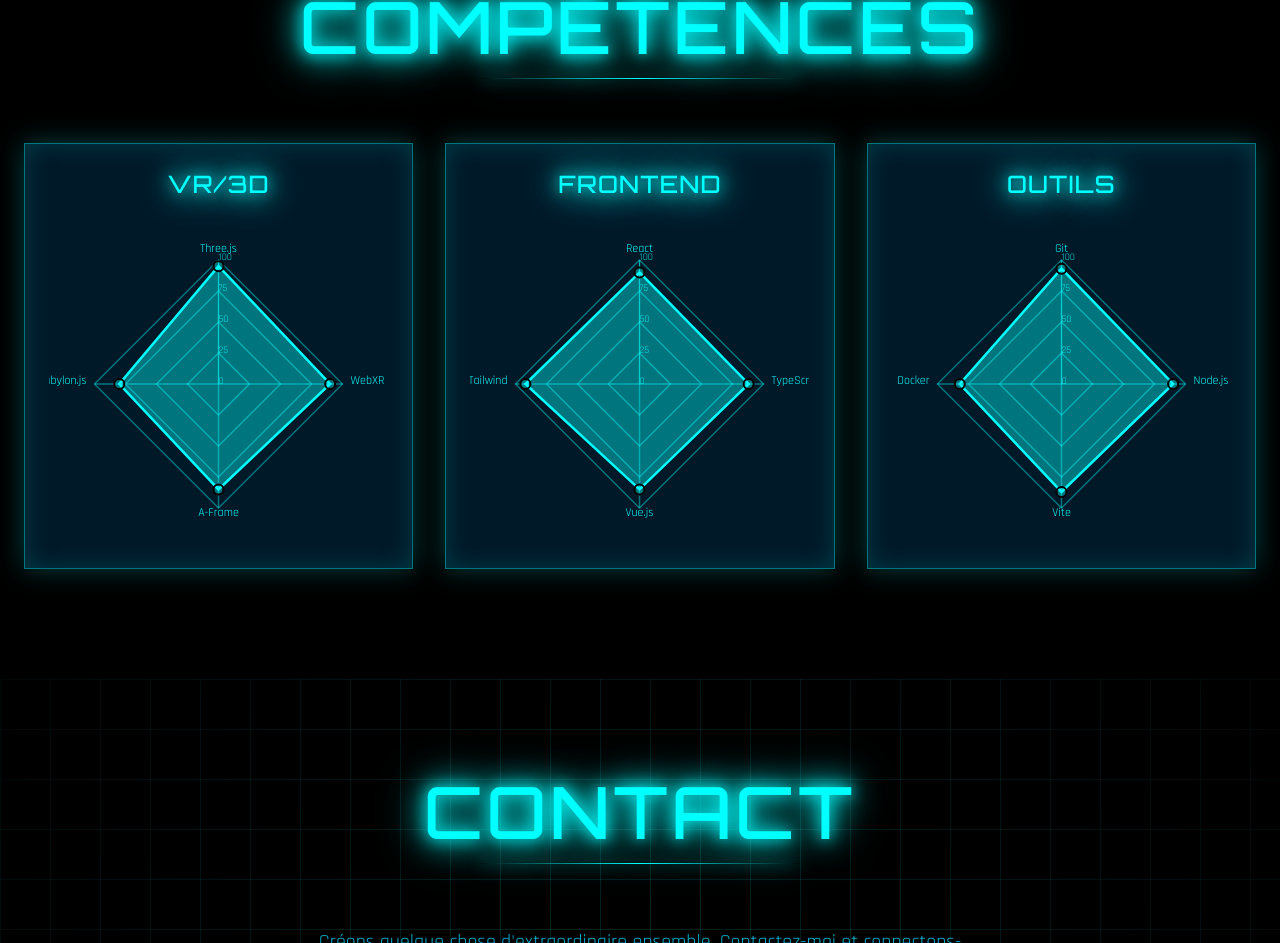
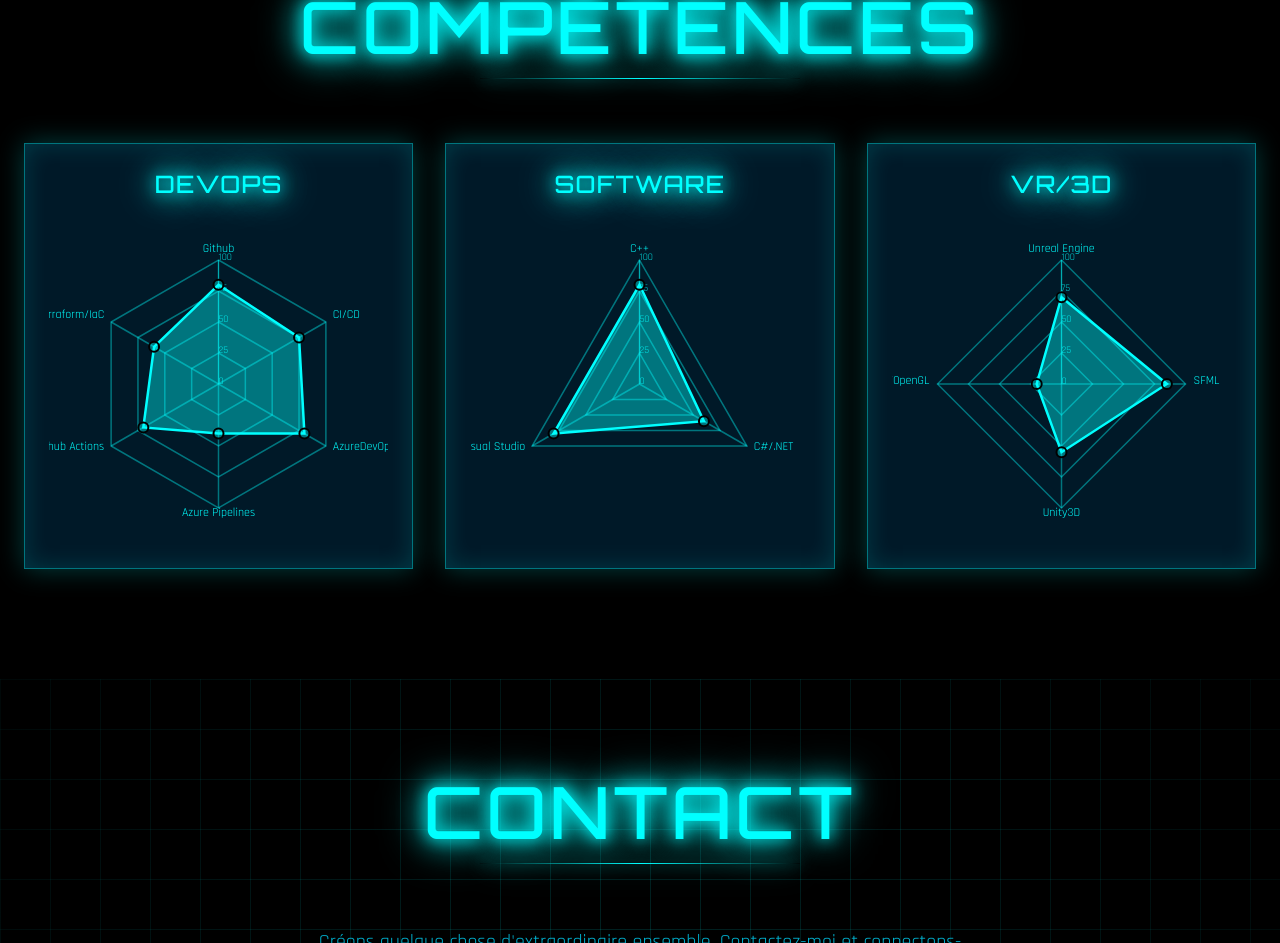
Before and after one commit to Tititin/valvr-website, a React (Vite) app: page / in a window 1280 px wide. Shown: the part 2521-3464 px from the top of the page. Built offline with nearby package versions, Linux system fonts and the light colour scheme.

Commit message:
feat: updated skills

```diff
--- a/src/app/components/Skills.tsx
+++ b/src/app/components/Skills.tsx
@@ -5,30 +5,31 @@
 
 const skillCategories = [
   {
-    category: 'VR/3D',
+    category: 'DEVOPS',
     skills: [
-      { name: 'Three.js', level: 95 },
-      { name: 'WebXR', level: 90 },
-      { name: 'A-Frame', level: 85 },
-      { name: 'Babylon.js', level: 80 }
+      { name: 'Github', level: 80 },
+      { name: 'CI/CD', level: 75 },
+      { name: 'AzureDevOps', level: 80 },
+      { name: 'Azure Pipelines', level: 40 },
+      { name: 'Github Actions', level: 70 },
+      { name: 'Terraform/IaC', level: 60 }
     ]
   },
   {
-    category: 'FRONTEND',
+    category: 'SOFTWARE',
     skills: [
-      { name: 'React', level: 90 },
-      { name: 'TypeScript', level: 88 },
-      { name: 'Vue.js', level: 85 },
-      { name: 'Tailwind', level: 92 }
+      { name: 'C++', level: 80 },
+      { name: 'C#/.NET', level: 60 },
+      { name: 'Visual Studio', level: 80 }
     ]
   },
   {
-    category: 'OUTILS',
+    category: 'VR/3D',
     skills: [
-      { name: 'Git', level: 93 },
-      { name: 'Node.js', level: 90 },
-      { name: 'Vite', level: 87 },
-      { name: 'Docker', level: 82 }
+      { name: 'Unreal Engine', level: 70 },
+      { name: 'SFML', level: 85 },
+      { name: 'Unity3D', level: 55 },
+      { name: 'WebGL/OpenGL', level: 20 }
     ]
   }
 ];
```
